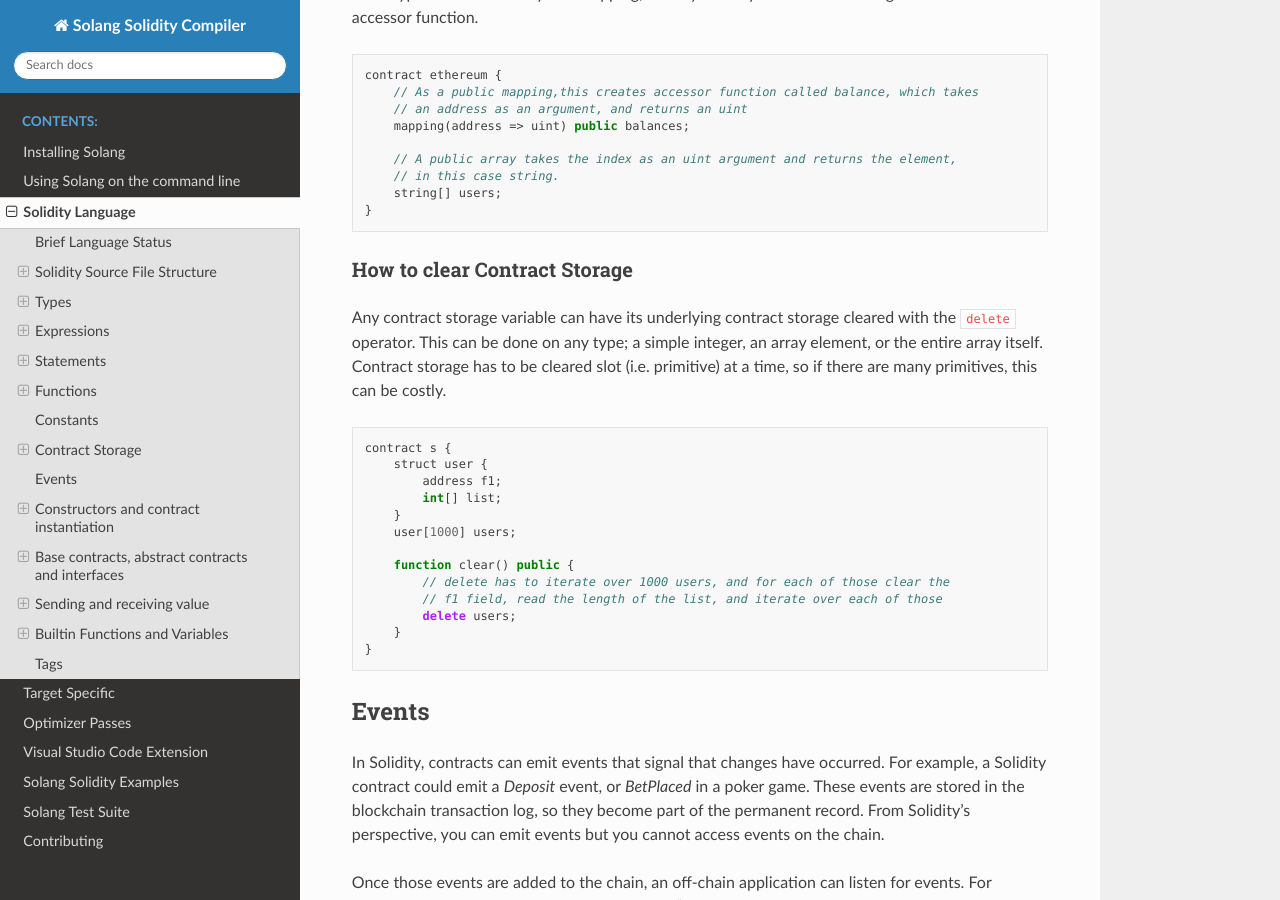
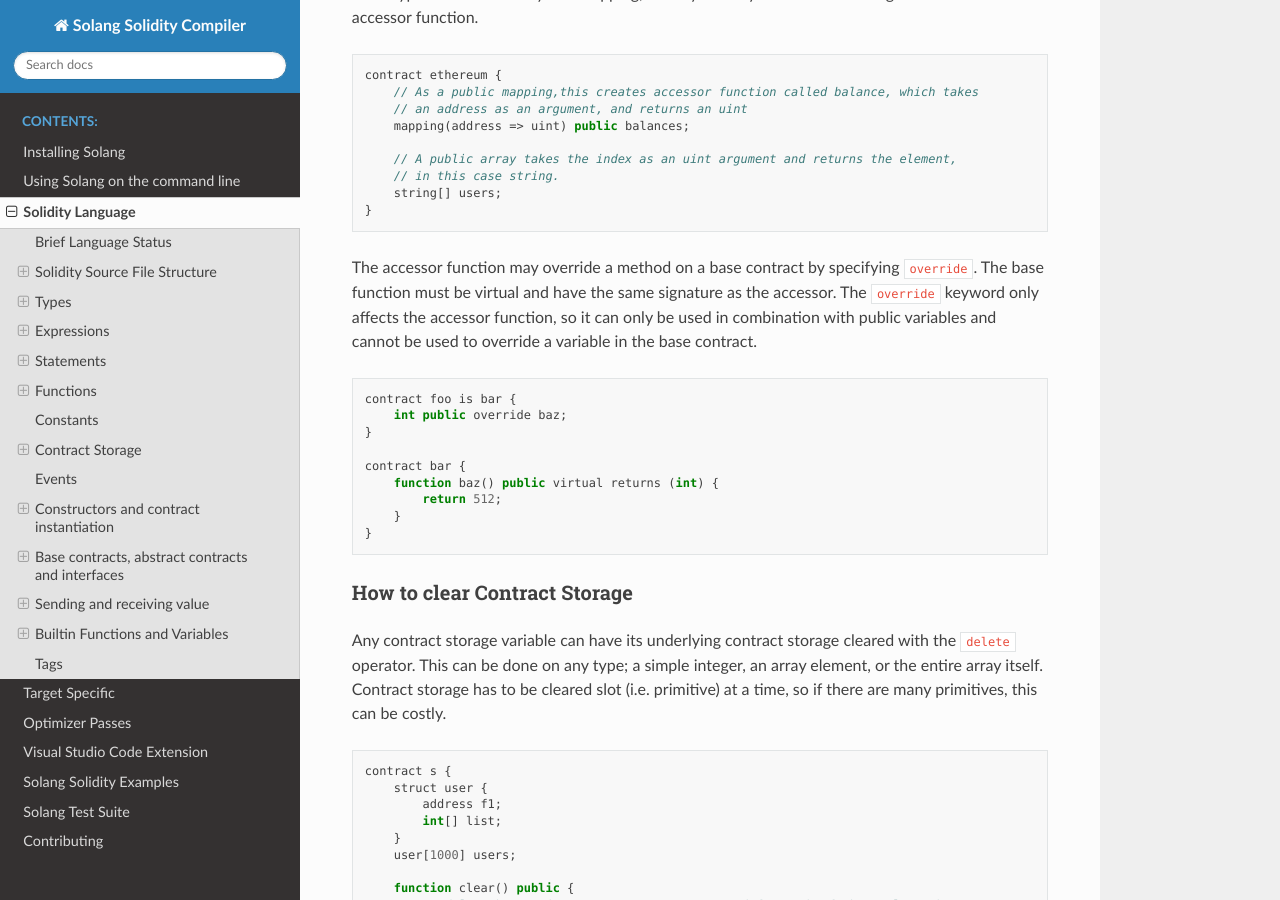
Before and after one commit to hyperledger-solang/solang, a Sphinx documentation site: the page built from docs/language.rst, in a window 1280 px wide and 900 px high, scrolled down 39308 px. Built offline with Sphinx 7.4.7 and the Read the Docs theme 2.0.0, drawn with Linux system fonts in a browser that asks for light colours.

Commit message:
Document override for contract variables
Signed-off-by: Sean Young <sean@mess.org>

```diff
--- a/docs/language.rst
+++ b/docs/language.rst
@@ -2058,6 +2058,22 @@ function.
         string[] users;
     }
 
+The accessor function may override a method on a base contract by specifying ``override``. The base function
+must be virtual and have the same signature as the accessor. The ``override`` keyword only affects the
+accessor function, so it can only be used in combination with public variables and cannot be used to
+override a variable in the base contract.
+
+.. code-block:: javascript
+
+    contract foo is bar {
+        int public override baz;
+    }
+
+    contract bar {
+        function baz() public virtual returns (int) {
+            return 512;
+        }
+    }
 
 
 How to clear Contract Storage
```
